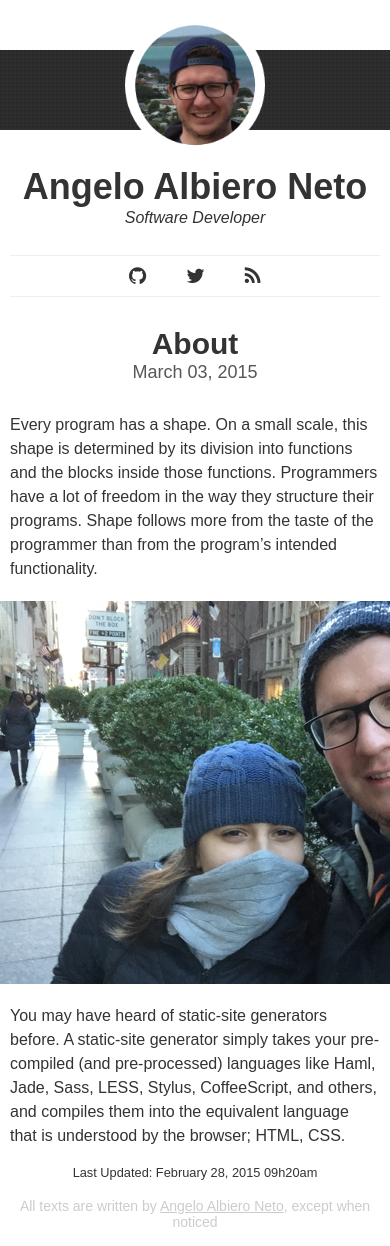
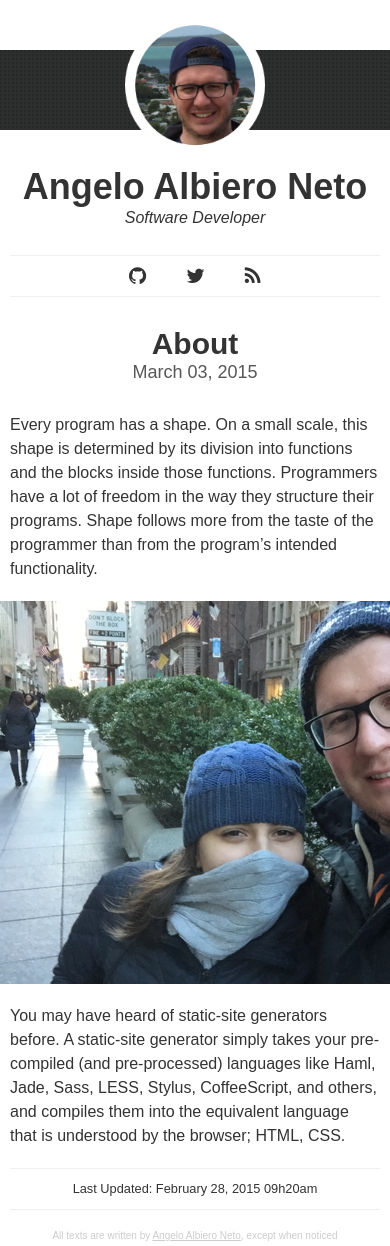
Before and after one commit to albiere/albiere.github.com, a Jekyll site: the page built from about.md, in a window 390 px wide. Built offline with Jekyll 4.4.1, drawn with Linux system fonts in a browser that asks for light colours; nearby versions of some CDN libraries.

Commit message:
Fix some little design issues

```diff
--- a/_layouts/page.html
+++ b/_layouts/page.html
@@ -12,6 +12,6 @@
     {{ content }}
   </div>
 
-  <p class="updated-at">Last Updated: February 28, 2015 09h20am</p>
+  <p class="banner updated-at">Last Updated: February 28, 2015 09h20am</p>
 
 </article>
--- a/_sass/_article.scss
+++ b/_sass/_article.scss
@@ -2,6 +2,7 @@
  * ARTICLES
  */
 .article {
+  margin-bottom: $margin-inside-article;
   border-bottom: solid 1px $separator-color;
   color: $heading-color;
 }
@@ -148,8 +149,12 @@
 }
 
 .article .updated-at {
+  @include containerized;
+  margin-top: 20px;
+  margin-bottom: 20px;
+
   text-align: center;
-  line-height: 80px;
+  line-height: 40px;
 }
 
 .article .extra-info {
@@ -224,7 +229,7 @@
   }
 
   .article .updated-at {
-    line-height: 50px;
+    @include containerized-mobile;
     font-size: 0.8rem;
   }
 }
--- a/_sass/_base.scss
+++ b/_sass/_base.scss
@@ -59,6 +59,11 @@
   float: right;
 }
 
+.banner {
+  border-top: 2px solid #EFEFEF;
+  border-bottom: 2px solid #EFEFEF;
+}
+
 .container {
   @include containerized;
   @include clearfix;
@@ -102,6 +107,11 @@
     line-height: 1.8125rem;
   }
 
+  .banner {
+    border-top: 1px solid #EFEFEF;
+    border-bottom: 1px solid #EFEFEF;
+  }
+
   .button.read-more {
     display: block;
     margin: 0 auto;
--- a/_sass/_footer.scss
+++ b/_sass/_footer.scss
@@ -10,5 +10,10 @@
     color: #CCC;
     text-align: center;
   }
+}
 
+@media (max-width: 450px) {
+  #footer {
+    font-size: 0.625rem;
+  }
 }
```
